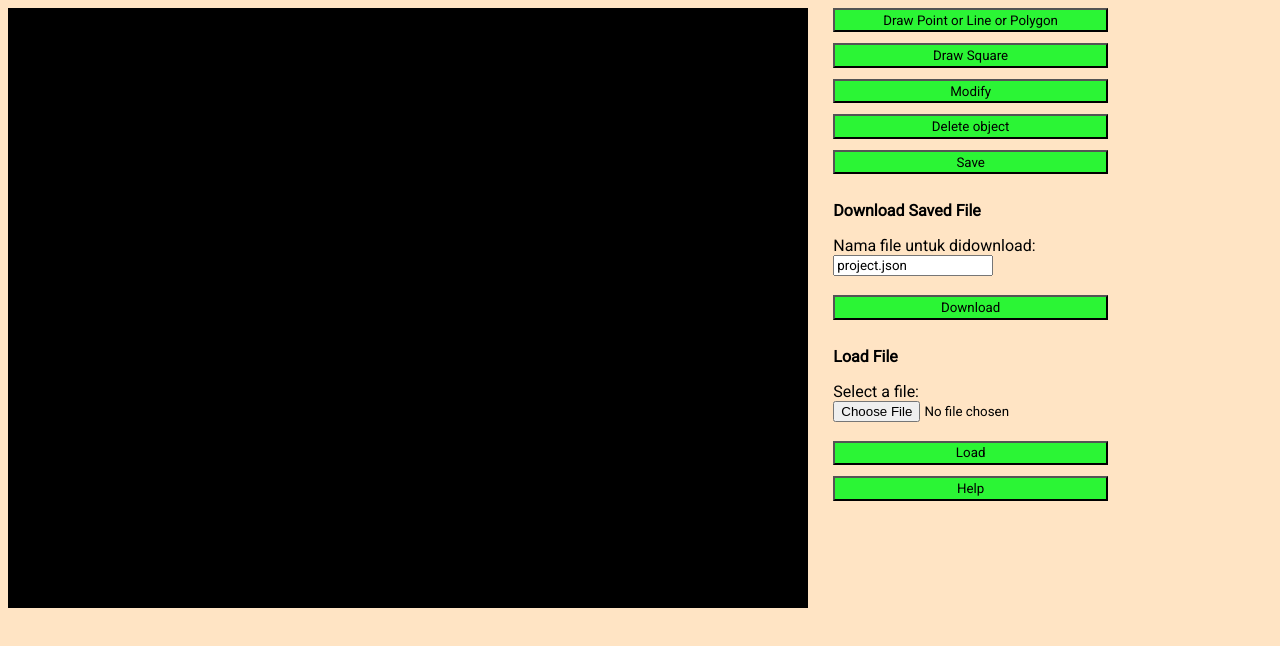
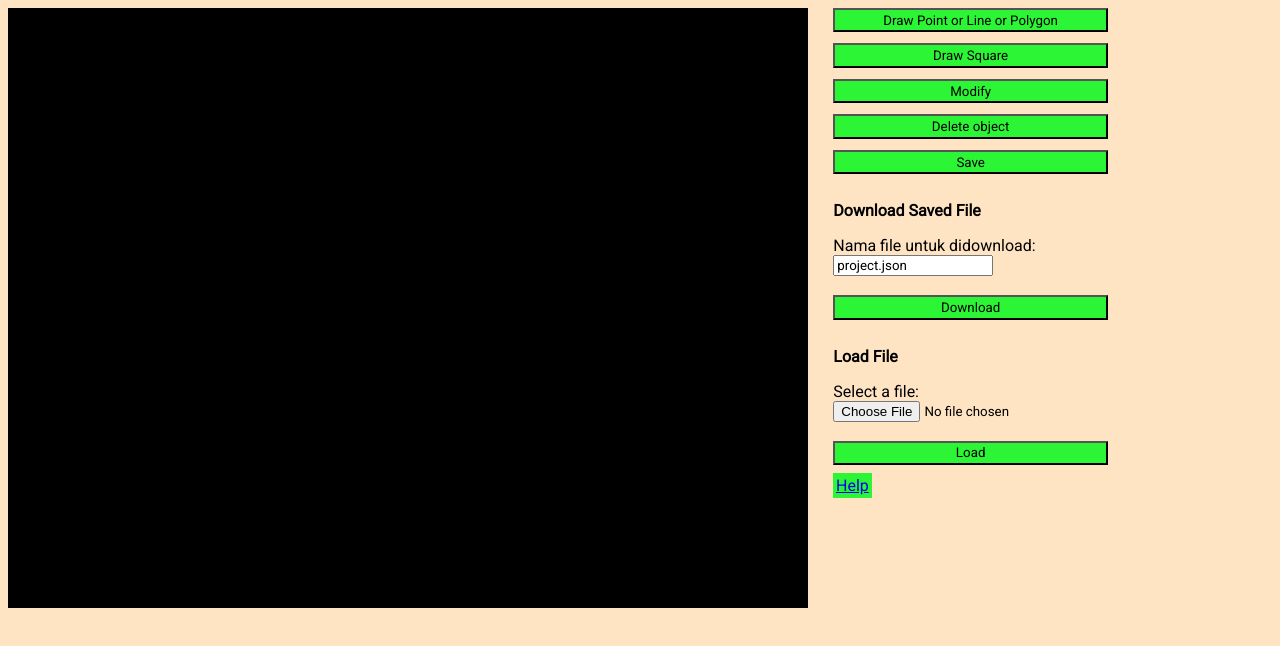
Before and after one commit to mastree/2d-web-based-cad, a website built with Vite: page src/index.html in a window 1280 px wide. Built offline with nearby package versions, Linux system fonts and the light colour scheme; files whose address does not match are found by name.

Commit message:
ADD Button Help
ADD Button Help

```diff
--- a/src/index.html
+++ b/src/index.html
@@ -45,7 +45,7 @@
                     <input type="file" id="myfile" name="myfile"><br/><br/>
                     <input class="button-custom-1" id="load-button" type="submit" value="Load">
                 </form>
-                 <button class="button-custom-1" id="opener">Help</button>
+                 <a href="help.html" target="blank" class="button-custom-1" id="opener">Help</a>
             </div>
         </div>
         <script src="main.js" type="module"></script>
```
